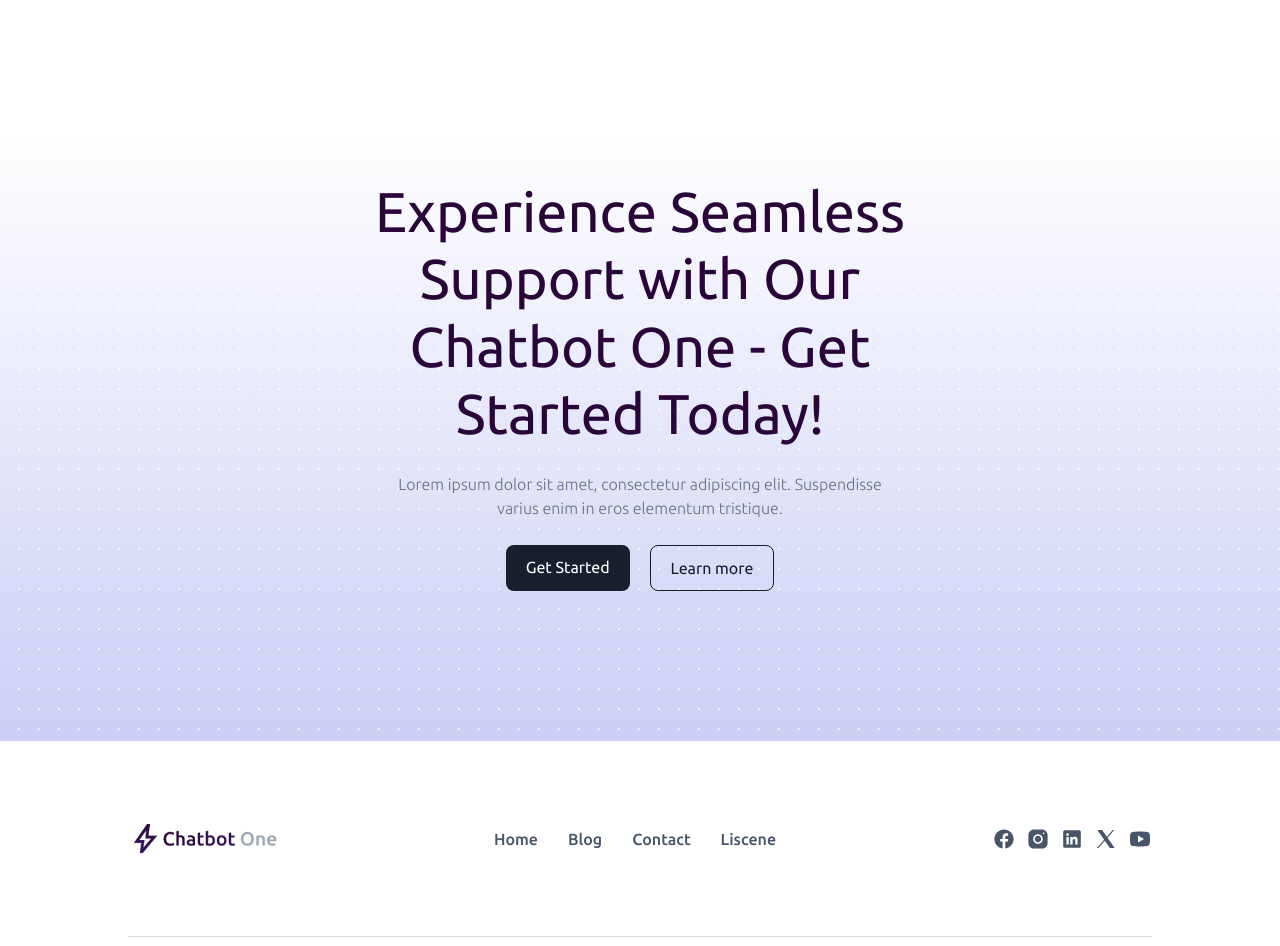
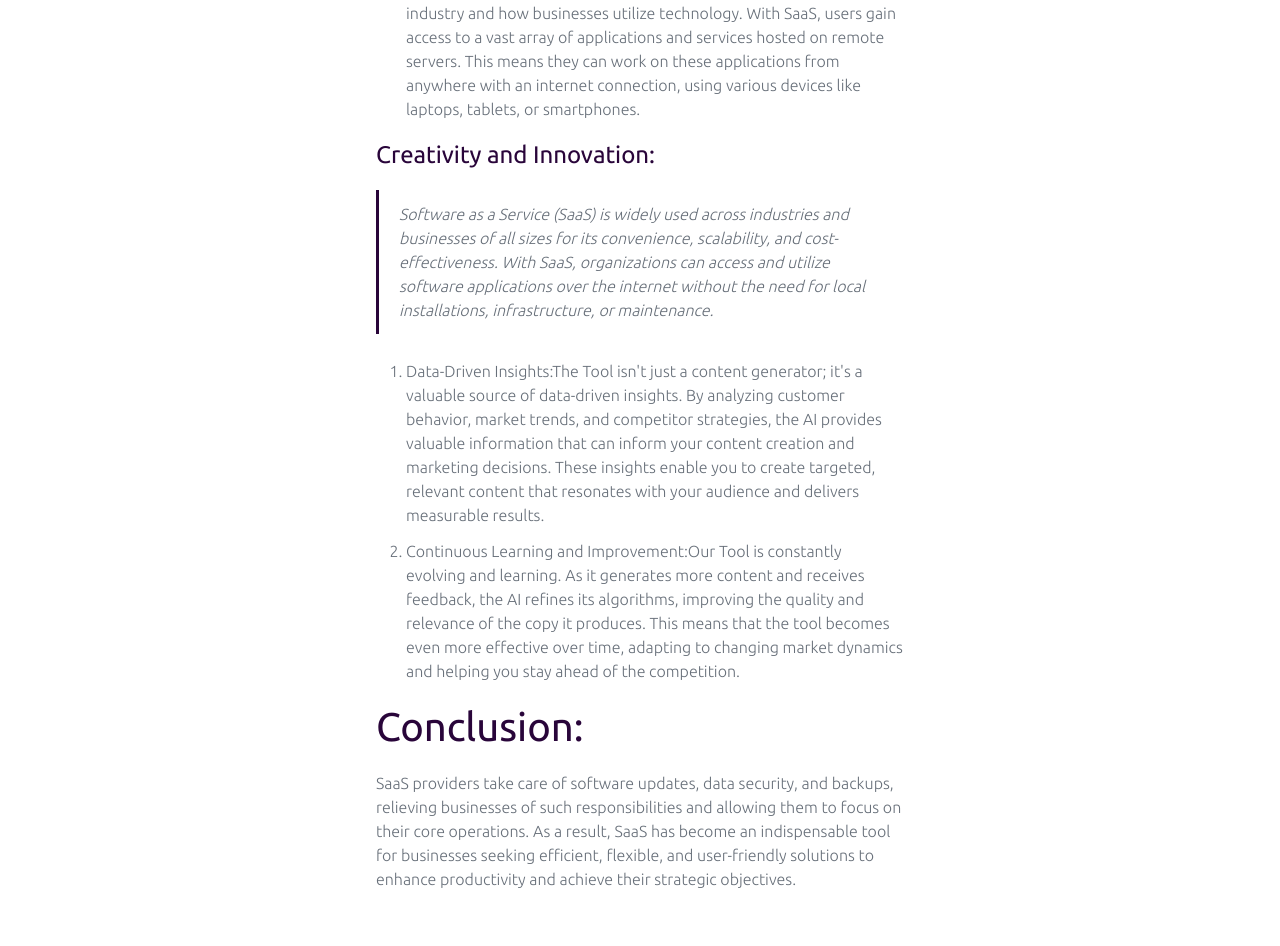
Before and after one commit to ramiawed-eng/portfolio-chatbot, a Next.js app: page /blog/1 in a window 1280 px wide. Shown: the part 1366-2312 px from the top of the page. Built offline with nearby package versions, Linux system fonts and the light colour scheme.

Commit message:
fix some common style for typography

```diff
--- a/src/app/(root)/blog/[id]/page.tsx
+++ b/src/app/(root)/blog/[id]/page.tsx
@@ -1,11 +1,18 @@
 "use client";
+import { useRouter } from "next/navigation";
 
+// data
+import { blogsContent } from "@/data/data";
+
+//components
 import H2 from "@/components/typography/h-2";
 import H3 from "@/components/typography/h-3";
-import { blogsContent } from "@/data/data";
+import Paragraph from "@/components/typography/paragraph";
 import Image from "next/image";
 import Link from "next/link";
-import { useRouter } from "next/navigation";
+import OrderedList from "@/components/lists/ordered-list";
+import Quote from "@/components/typography/quote";
+import H5 from "@/components/typography/h-5";
 
 export default function BlogDetails({
   params: { id },
@@ -34,13 +41,64 @@ export default function BlogDetails({
 
         <div className="blog-details-content-details">
           <H3 cn="pb-10">Introduction:</H3>
-          <p>
+          <Paragraph>
             SaaS, or Software as a Service, has revolutionized the way
             businesses access and utilize software applications. With SaaS,
             organizations no longer need to install or maintain software on
             individual devices. Instead, they can access the software over the
             internet through web browsers
-          </p>
+          </Paragraph>
+
+          <H5 cn="py-8">Enhanced Efficiency:</H5>
+          <OrderedList>
+            <li>
+              The rise of Software as a Service (SaaS) has transformed the
+              software industry and how businesses utilize technology. With
+              SaaS, users gain access to a vast array of applications and
+              services hosted on remote servers. This means they can work on
+              these applications from anywhere with an internet connection,
+              using various devices like laptops, tablets, or smartphones.
+            </li>
+          </OrderedList>
+
+          <H5 cn="py-8">Creativity and Innovation:</H5>
+          <Quote cn="mb-10">
+            Software as a Service (SaaS) is widely used across industries and
+            businesses of all sizes for its convenience, scalability, and
+            cost-effectiveness. With SaaS, organizations can access and utilize
+            software applications over the internet without the need for local
+            installations, infrastructure, or maintenance.
+          </Quote>
+
+          <OrderedList>
+            <li className="mb-5">
+              Data-Driven Insights:The Tool isn't just a content generator; it's
+              a valuable source of data-driven insights. By analyzing customer
+              behavior, market trends, and competitor strategies, the AI
+              provides valuable information that can inform your content
+              creation and marketing decisions. These insights enable you to
+              create targeted, relevant content that resonates with your
+              audience and delivers measurable results.
+            </li>
+            <li>
+              Continuous Learning and Improvement:Our Tool is constantly
+              evolving and learning. As it generates more content and receives
+              feedback, the AI refines its algorithms, improving the quality and
+              relevance of the copy it produces. This means that the tool
+              becomes even more effective over time, adapting to changing market
+              dynamics and helping you stay ahead of the competition.
+            </li>
+          </OrderedList>
+
+          <H3 cn="py-8">Conclusion:</H3>
+          <Paragraph>
+            SaaS providers take care of software updates, data security, and
+            backups, relieving businesses of such responsibilities and allowing
+            them to focus on their core operations. As a result, SaaS has become
+            an indispensable tool for businesses seeking efficient, flexible,
+            and user-friendly solutions to enhance productivity and achieve
+            their strategic objectives.
+          </Paragraph>
         </div>
       </div>
     </div>
--- /dev/null
+++ b/src/components/lists/ordered-list.tsx
@@ -0,0 +1,9 @@
+export default function OrderedList({
+  children,
+  cn,
+}: {
+  children: React.ReactNode;
+  cn?: string;
+}) {
+  return <ol className={`${cn} ordered-list`}>{children}</ol>;
+}
--- a/src/components/typography/h-5.tsx
+++ b/src/components/typography/h-5.tsx
@@ -1,3 +1,9 @@
-export default function H5({ children }: { children: React.ReactNode }) {
-  return <h4 className="h-5-style header">{children}</h4>;
+export default function H5({
+  children,
+  cn,
+}: {
+  children: React.ReactNode;
+  cn?: string;
+}) {
+  return <h4 className={`${cn} h-5-style header`}>{children}</h4>;
 }
--- a/src/components/typography/quote.tsx
+++ b/src/components/typography/quote.tsx
@@ -1,3 +1,9 @@
-export default function Quote({ children }: { children: React.ReactNode }) {
-  return <blockquote className="quote-style">{children}</blockquote>;
+export default function Quote({
+  children,
+  cn,
+}: {
+  children: React.ReactNode;
+  cn?: string;
+}) {
+  return <blockquote className={`${cn} quote-style`}>{children}</blockquote>;
 }
--- /dev/null
+++ b/src/styles/components/_ordered-list.scss
@@ -0,0 +1,8 @@
+.ordered-list {
+  list-style: decimal;
+  font-size: 1.6rem;
+  font-weight: 300;
+  color: $color--paragraph;
+
+  padding-left: 3rem;
+}
--- a/src/styles/main.scss
+++ b/src/styles/main.scss
@@ -18,6 +18,7 @@
 @import "./components/auth";
 @import "./components/inputs";
 @import "./components/link-with-icon";
+@import "./components/ordered-list";
 
 @import "./page/home";
 @import "./page/blog-details";
--- a/src/styles/page/_blog-details.scss
+++ b/src/styles/page/_blog-details.scss
@@ -63,17 +63,12 @@
       width: 60%;
       margin: 2rem auto;
 
-      & > h4 {
-        color: $color--primary;
-        font-size: 4rem;
-        font-weight: bold;
-        margin-bottom: 2rem;
+      @include respond(tab-port) {
+        width: 80%;
       }
 
-      & > p {
-        font-size: 1.6rem;
-        font-weight: 300;
-        color: $color--paragraph;
+      @include respond(phone) {
+        width: 100%;
       }
     }
   }
```
